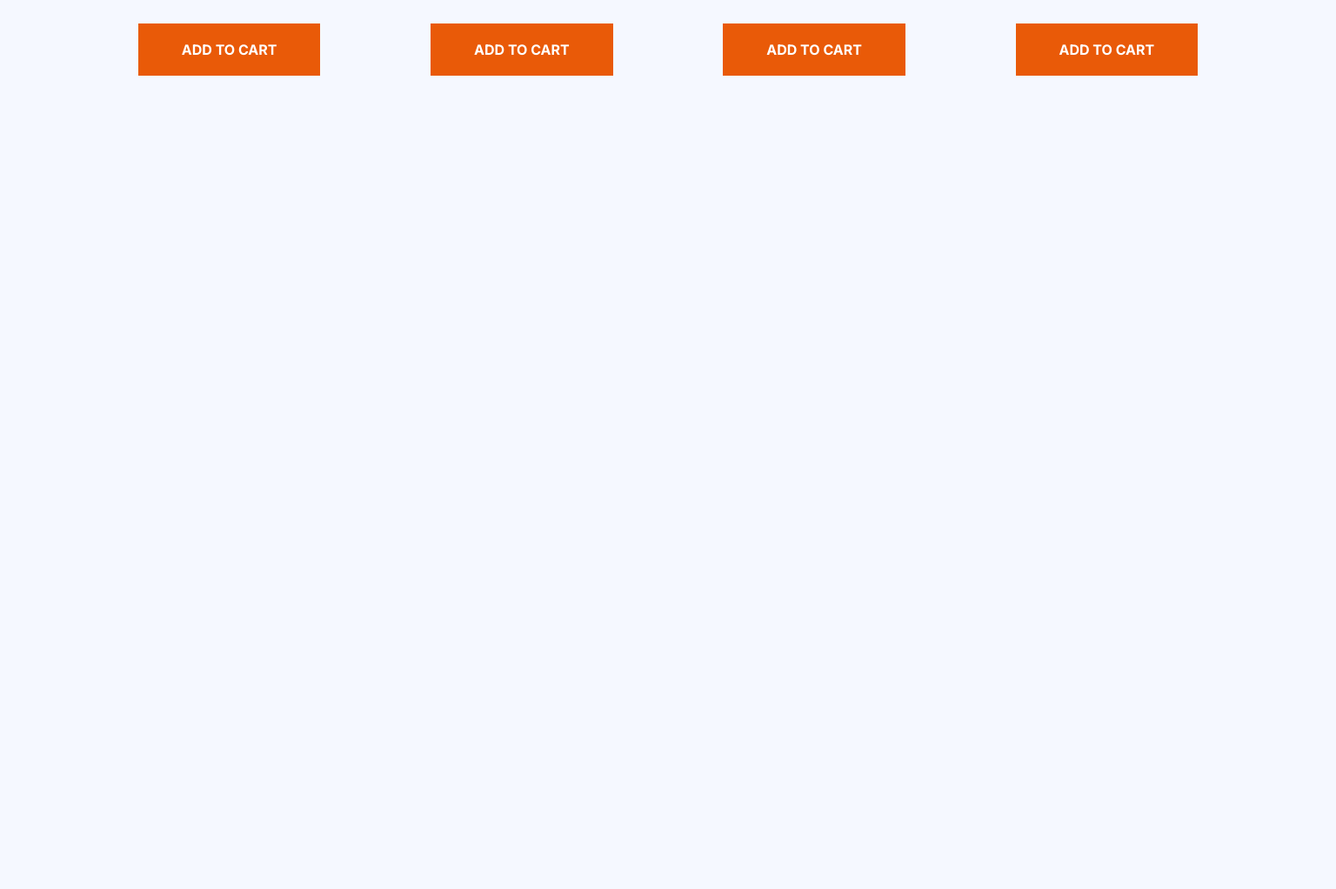
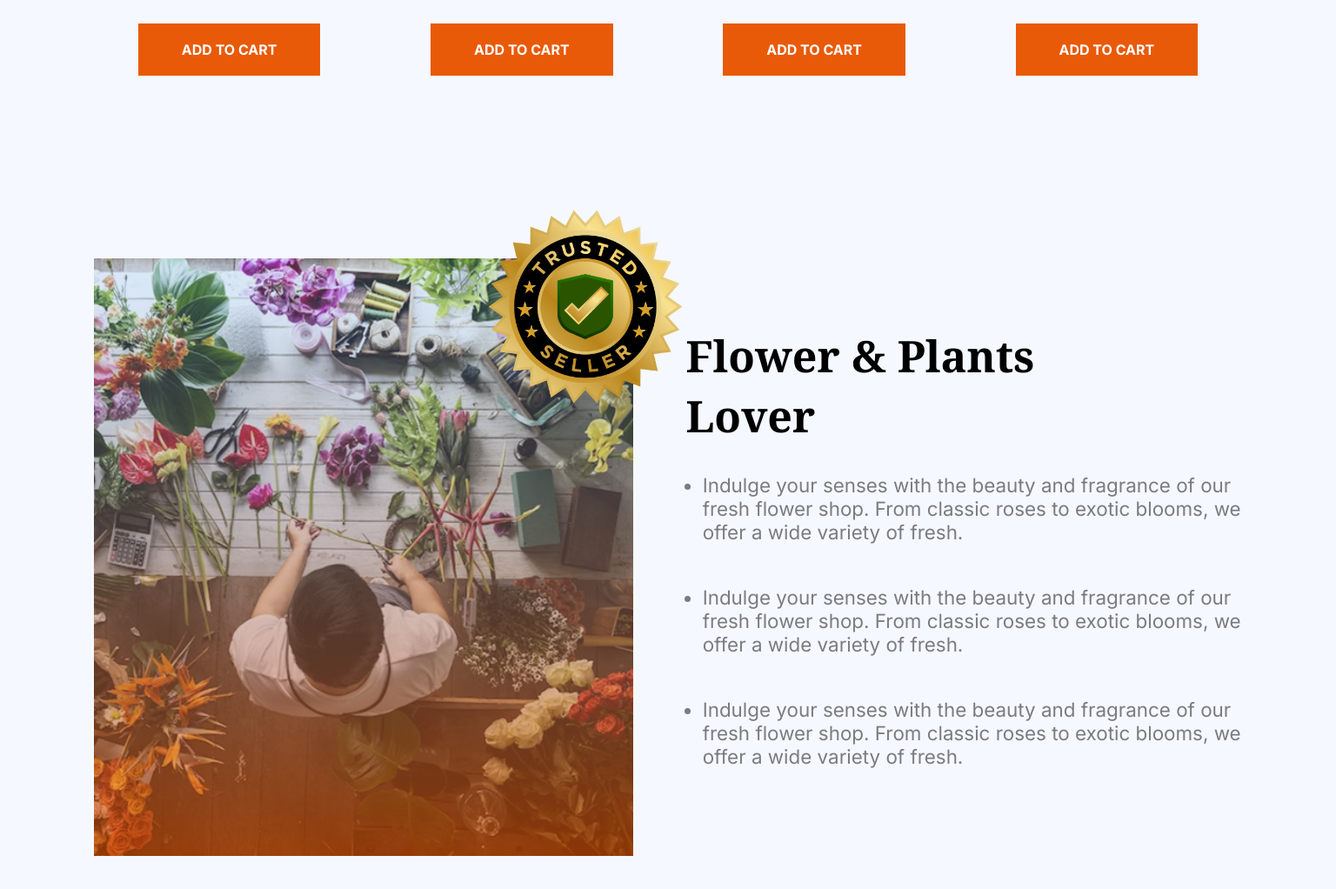
Before and after one commit to TamimKhan-dev/Assignment-2, a plain HTML site: page index.html in a window 1536 px wide. Shown: the part 1919-2941 px from the top of the page at 87% size. Before the commit the page ends 2216 px from the top, so only its background shows below. Drawn offline with Linux system fonts and the light colour scheme.

Commit message:
added Plants lover section with responsive design

```diff
--- a/index.html
+++ b/index.html
@@ -8,6 +8,7 @@
     <link rel="stylesheet" href="styles/navbar.css">
     <link rel="stylesheet" href="styles/banner.css">
     <link rel="stylesheet" href="styles/carts.css">
+    <link rel="stylesheet" href="styles/plants-lover.css">
 
     <!-- Font awesome link -->
     <link rel="stylesheet" href="https://cdnjs.cloudflare.com/ajax/libs/font-awesome/7.0.0/css/all.min.css" integrity="sha512-DxV+EoADOkOygM4IR9yXP8Sb2qwgidEmeqAEmDKIOfPRQZOWbXCzLC6vjbZyy0vPisbH2SyW27+ddLVCN+OMzQ==" crossorigin="anonymous" referrerpolicy="no-referrer" />
@@ -114,8 +115,21 @@
             </div>
         </section>
 
-
-        <section class="plants_lover"></section>
+        <!-- Plants Lover section starts from here -->
+        <section class="plants_lover">
+            <div class="plants_lover_images">
+                <img src="assets/flower-store.png" alt="Plants lover section images">
+                <img src="assets/trusted-badge.png" alt="Plants lover section images">
+            </div>
+            <div class="plants_lover_contents">
+                <h3 class="plants_lover_title noto-serif-secondary">Flower & Plants Lover</h3>
+                <ul class="plants_lover_points">
+                    <li>Indulge your senses with the beauty and fragrance of our fresh flower shop. From classic roses to exotic blooms, we offer a wide variety of fresh.</li>
+                    <li>Indulge your senses with the beauty and fragrance of our fresh flower shop. From classic roses to exotic blooms, we offer a wide variety of fresh.</li>
+                    <li>Indulge your senses with the beauty and fragrance of our fresh flower shop. From classic roses to exotic blooms, we offer a wide variety of fresh.</li>
+                </ul>
+            </div>
+        </section>
     </main>
 </body>
 </html>
--- a/styles/carts.css
+++ b/styles/carts.css
@@ -79,6 +79,8 @@
     }
     .items_description{
         font-size: 1.2rem;
+        width: 68%;
+        margin: 0 auto 50px;
     }
 }
 
@@ -96,7 +98,6 @@
     .items_description {
         font-size: 1.4rem;
         width: 65%;
-        margin: 0 auto 50px;
     }
 }
 
--- /dev/null
+++ b/styles/plants-lover.css
@@ -0,0 +1,92 @@
+/* Plants lover section styles */
+.plants_lover{
+    width: 89%;
+    margin: 0 auto 143px;
+}
+
+.plants_lover_images > img:first-child{
+    width: 100%;
+    margin-bottom: 1.2rem;
+}
+.plants_lover_images > img:last-child{
+    display: none;
+}
+
+.plants_lover_title{
+    font-size: 1.5rem;
+    font-weight: 700;
+    margin-bottom: 1rem;
+}
+.plants_lover_points{
+    width: 100%;
+    padding-left: 1.2rem;
+}
+.plants_lover_points li{
+    list-style-type: disc;
+    color: rgba(0, 0, 0, 0.5);
+    width: 100%;
+    margin-bottom: 1rem;
+    font-size: 14;
+}
+
+/* Plants lover section responsive design */
+@media screen and (min-width: 768px) {
+    .plants_lover_title{
+        font-size: 2rem;
+    }
+    .plants_lover_points{
+        font-size: 1.1rem;
+    }
+}
+
+@media screen and (min-width: 1024px) {
+    .plants_lover{
+        width: 95%;
+        display: grid;
+        grid-template-columns: repeat(2, 1fr);
+        gap: 60px;
+        align-items: center;
+    }
+    .plants_lover_images{
+        position: relative;
+    }
+    .plants_lover_images > img:last-child{
+        display: block;
+        width: 50%;
+        position: absolute;
+        top: -90px;
+        right: -90px;
+    }
+    .plants_lover_points{
+        font-size: 1.2rem;
+    }
+}
+
+@media screen and (min-width: 1440px) {
+    .plants_lover{
+        width: 86%;
+    }
+    .plants_lover_images > img:last-child{
+        top: -100px;
+        right: -100px;
+    }
+    .plants_lover_title{
+        font-size: 3.13rem;
+        width: 450px;
+        margin-bottom: 2rem;
+    }
+    .plants_lover_points{
+        font-size: 1.4rem;
+        width: 640px;
+    }
+    .plants_lover_points li{
+        font-size: 1.4rem;
+        margin-bottom: 3rem;
+    }
+}
+
+@media screen and (min-width: 1900px) {
+    .plants_lover{
+        width: 80%;
+    }
+}
```
